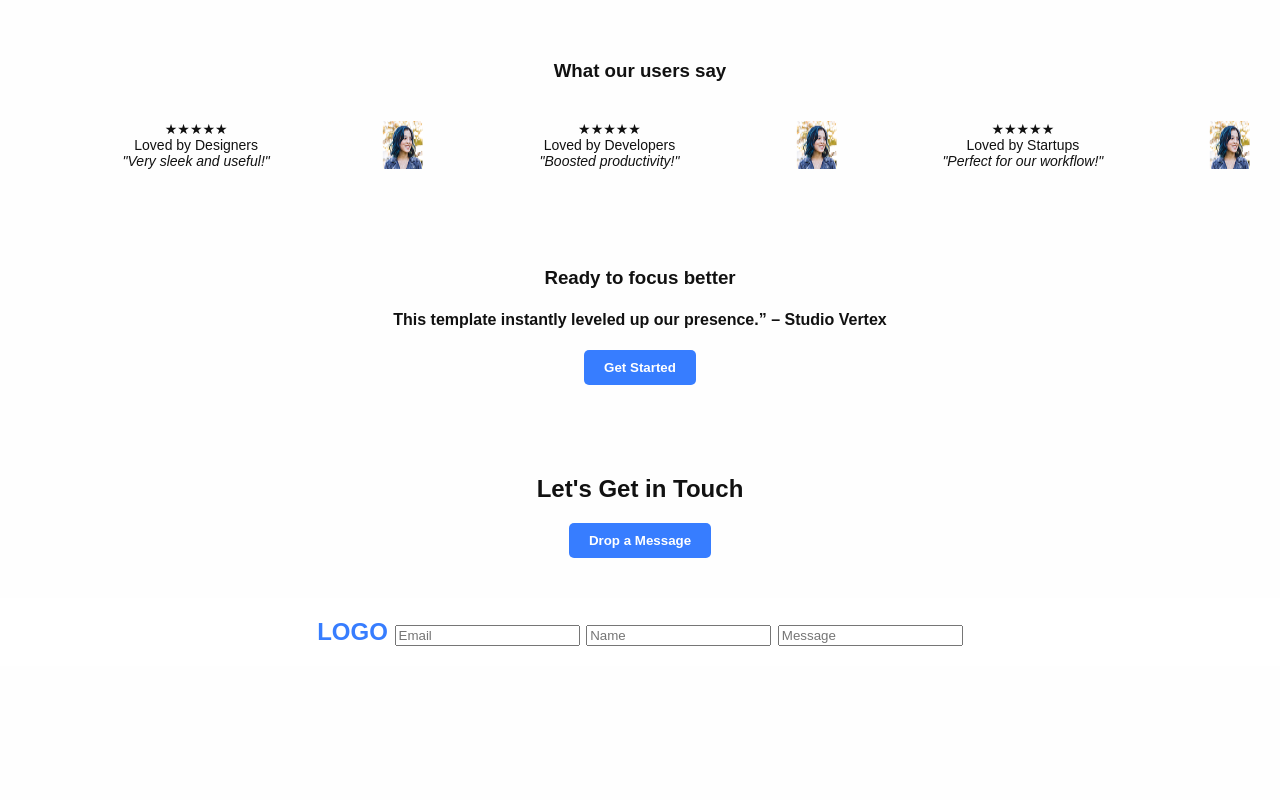
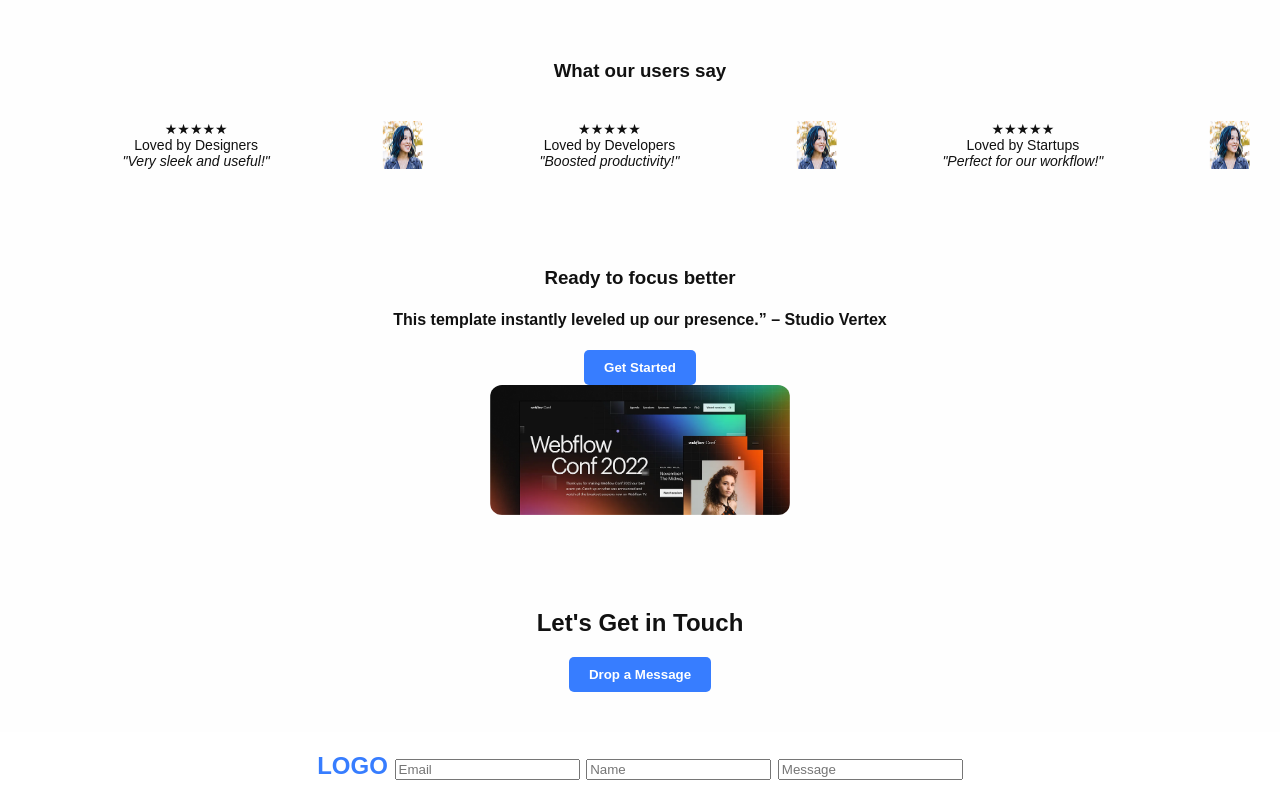
Before and after one commit to Miskat-JDK/B12A01-anding-launchpad, a plain HTML site: page index.html in a window 1280 px wide. Shown: the part 926-1726 px from the top of the page. Before the commit the page ends 1592 px from the top, so only its background shows below. Drawn offline with Linux system fonts and the light colour scheme; files that its build step writes are made by us from their sources.

Commit message:
added an index.html file

```diff
--- a/index.html
+++ b/index.html
@@ -52,7 +52,7 @@
     <h4>This template instantly leveled up our presence.” – Studio Vertex</h4>
     <button class="btn">Get Started</button>
     <div class="image-box">
-
+      <img src="images/wc-big.png" alt="">
     </div>
   </section>
 
```
